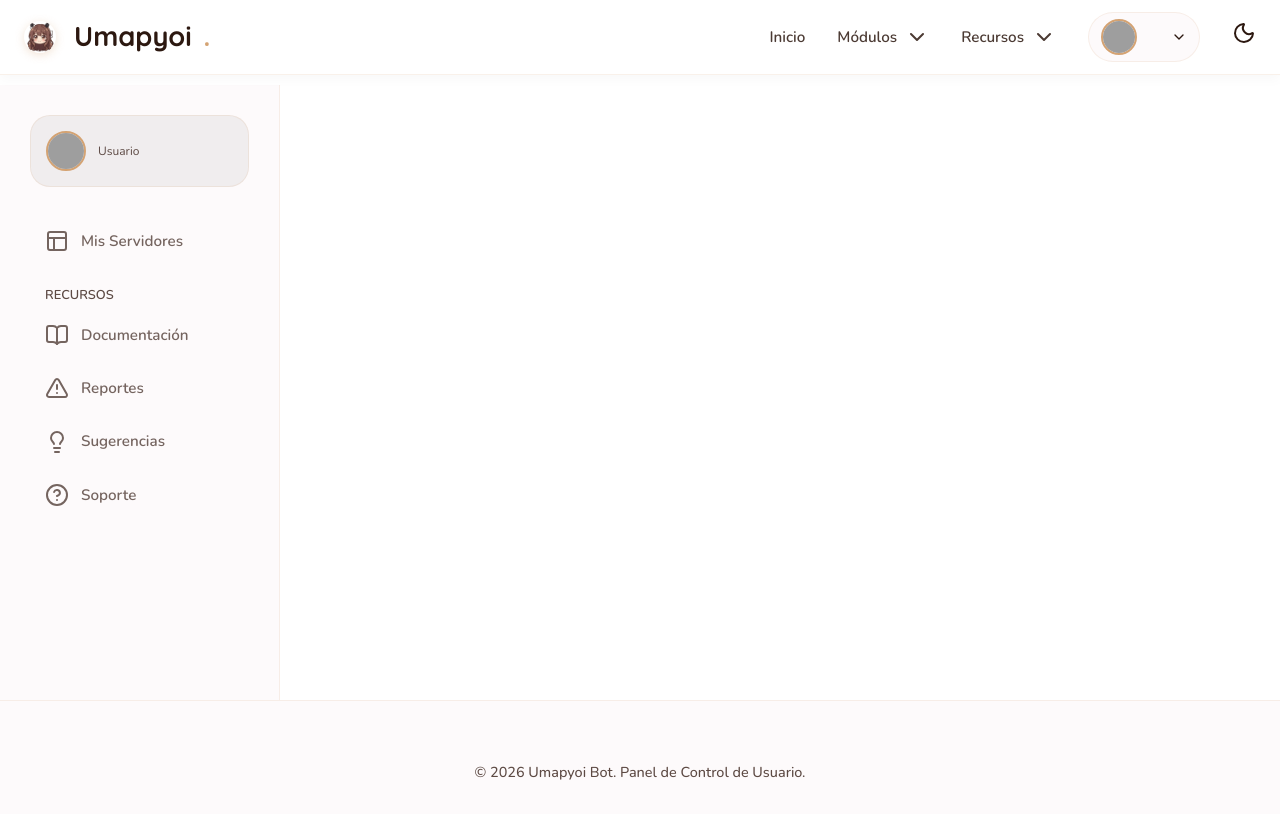
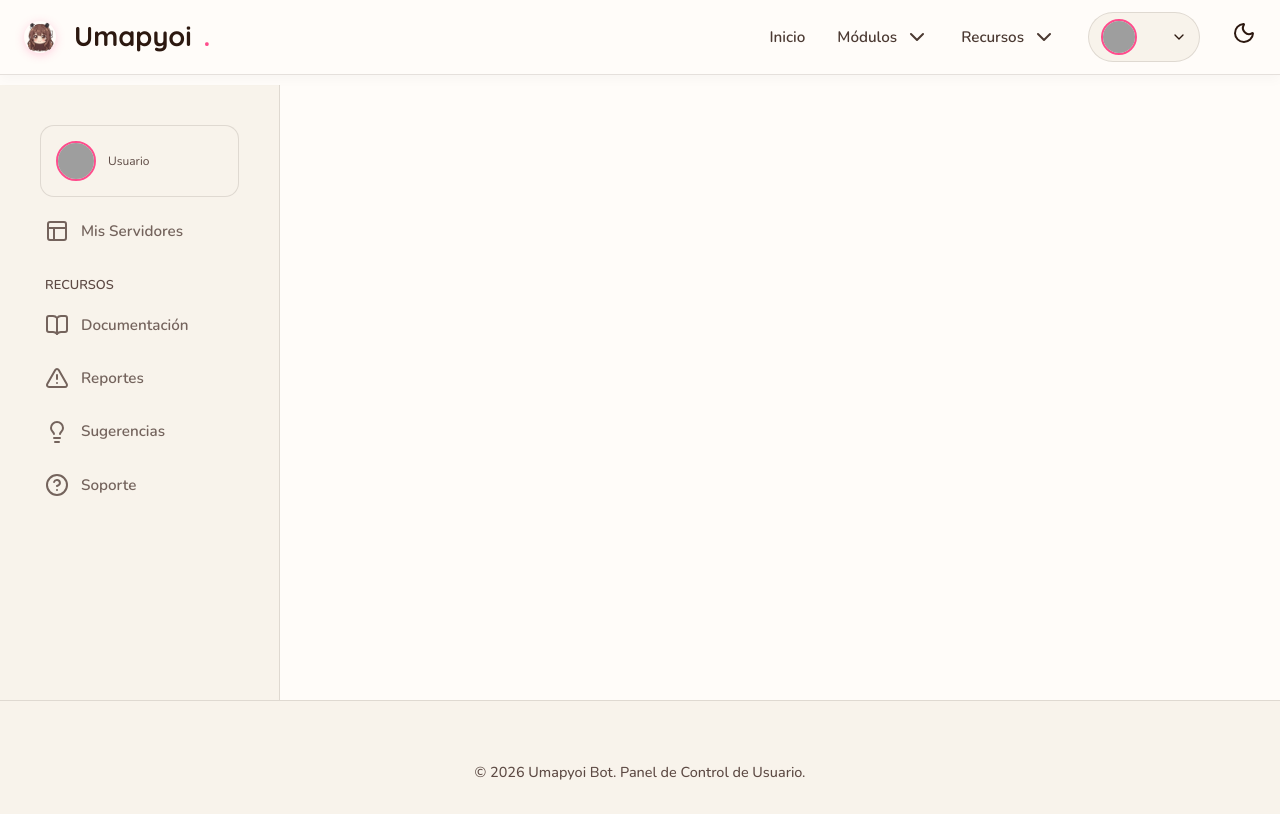
Before and after one commit to Sakurayo-Crispita/UmapyoiBot, a Python web app: template web/templates/dashboard.html in a window 1280 px wide. Run offline with Jinja, Linux system fonts and the light colour scheme; the template is opened without the code that fills it, so the values that code supplies are empty; grey boxes are pictures that could not be loaded.

Commit message:
update v5

```diff
--- a/web/static/styles.css
+++ b/web/static/styles.css
@@ -1,24 +1,22 @@
 :root {
     color-scheme: light;
-    /* Color Palette - Light Theme (Mocca/Caramel) */
-    --p-pink: #d4a373; /* Primary: Caramel */
-    --p-pink-soft: #faedcd; /* Light Beige */
-    --p-pink-deep: #bc6c25; /* Mocha */
-    --s-cream: #fefae0;
-    --a-purple: #dda15e; /* Gold/Bronze Accent */
-    --a-green: #606c38;
-
-    /* Functional Colors - Light */
-    --bg-main: #ffffff;
-    --bg-alt: #fdfafb;
-    --text-main: #2c1810; /* Deep Mocha for headings */
-    --text-muted: #5d4a44; /* Darker mocha for readability */
-    --nav-bg: rgba(255, 255, 255, 0.95);
-    --crema-input: #fffcf8; /* Soft cream background for inputs */
-    --border-color: rgba(212, 163, 115, 0.15);
-    --accent-glow: rgba(212, 163, 115, 0.3);
-    --glass-bg: rgba(255, 255, 255, 0.7);
-    --glass-border: rgba(212, 163, 115, 0.15);
+    /* Color Palette - Light Theme (Mocha Premium) */
+    --bg-main: #fffcf9;      /* Smooth cream background (Eye-friendly) */
+    --bg-alt: #f8f3eb;       /* Rich paper tone */
+    --text-main: #2c1810;    /* Deep Mocha espresso headings */
+    --text-muted: #5d4a44;   /* Warm bronze secondary text */
+    --nav-bg: rgba(255, 252, 249, 0.95);
+    --crema-input: #ffffff;  /* Pure white for input contrast */
+    --border-color: rgba(44, 24, 16, 0.12);
+    --accent-glow: rgba(255, 77, 141, 0.25);
+    --glass-bg: rgba(255, 252, 249, 0.7);
+    --glass-border: rgba(44, 24, 16, 0.15);
+
+    /* Branding Accents - Saturated Hero Colors */
+    --p-pink: #ff4d8d;       /* Vibrant "Nekotina-style" PINK */
+    --p-pink-soft: rgba(255, 77, 141, 0.12);
+    --p-gold: #d4a373;       /* Warm Caramel Gold */
+    --p-pink-deep: #2c1810;  /* Mocha for strong accents */
 
     /* Design Tokens */
     --header-h: 85px;
--- a/web/templates/dashboard.html
+++ b/web/templates/dashboard.html
@@ -456,8 +456,8 @@
                             <i data-lucide="chevron-down" style="width: 16px;"></i>
                         </div>
 
-                        <div id="profileSlider" class="profile-slider" style="position: absolute; right: 0; margin-top: 15px;">
-                            <div class="slider-header" style="background: linear-gradient(to bottom, rgba(255,166,193,0.1), transparent); padding: 20px; border-bottom: 1px solid var(--border-color); text-align: left;">
+                        <div id="profileSlider" class="profile-slider" style="position: absolute; right: 0; margin-top: 15px; border: 1px solid var(--border-color);">
+                            <div class="slider-header" style="background: linear-gradient(to bottom, var(--p-pink-soft), transparent); padding: 20px; border-bottom: 1px solid var(--border-color); text-align: left;">
                                 <h4 style="margin: 0; font-size: 1.1rem; font-weight: 700;">{{ user.username }}</h4>
                                 <p style="color: var(--text-muted); font-size: 0.85rem; margin: 4px 0 0 0;">¡Hola @{{ user.username }}!</p>
                             </div>
@@ -484,7 +484,7 @@
 
     <main class="dashboard-layout">
         <aside class="db-sidebar">
-            <div class="user-card" style="padding: 15px; gap: 12px; background: rgba(0,0,0,0.05); border: 1px solid var(--border-color);">
+            <div class="user-card" style="padding: 15px; gap: 12px; background: var(--bg-alt); border: 1px solid var(--border-color); border-radius: var(--radius-sm); margin: 10px;">
                 <img src="https://cdn.discordapp.com/avatars/{{ user.id }}/{{ user.avatar }}.png" alt="Avatar" class="user-avatar" style="width:40px; height:40px; border: 2px solid var(--p-pink);">
                 <div style="min-width: 0;">
                     <h4 style="margin:0; font-size: 0.95rem; white-space: nowrap; overflow: hidden; text-overflow: ellipsis;">{{ user.username }}</h4>
--- a/web/templates/guild_panel.html
+++ b/web/templates/guild_panel.html
@@ -816,7 +816,7 @@
                     <div class="server-dropdown">
                         <div class="server-dropdown-inner">
                             {% for s in user_servers %}
-                            <a href="/dashboard/server/{{ s.id }}/general" class="server-dropdown-item {% if s.id == server.id %}current{% endif %}">
+                            <a href="/dashboard/server/{{ s.id }}/{{ section }}" class="server-dropdown-item {% if s.id == server.id %}current{% endif %}">
                                 {% if s.icon %}
                                 <img src="https://cdn.discordapp.com/icons/{{ s.id }}/{{ s.icon }}.png?size=64" alt="">
                                 {% else %}
```
Also changed, not shown: web/app.py (+5 -3 lines).
